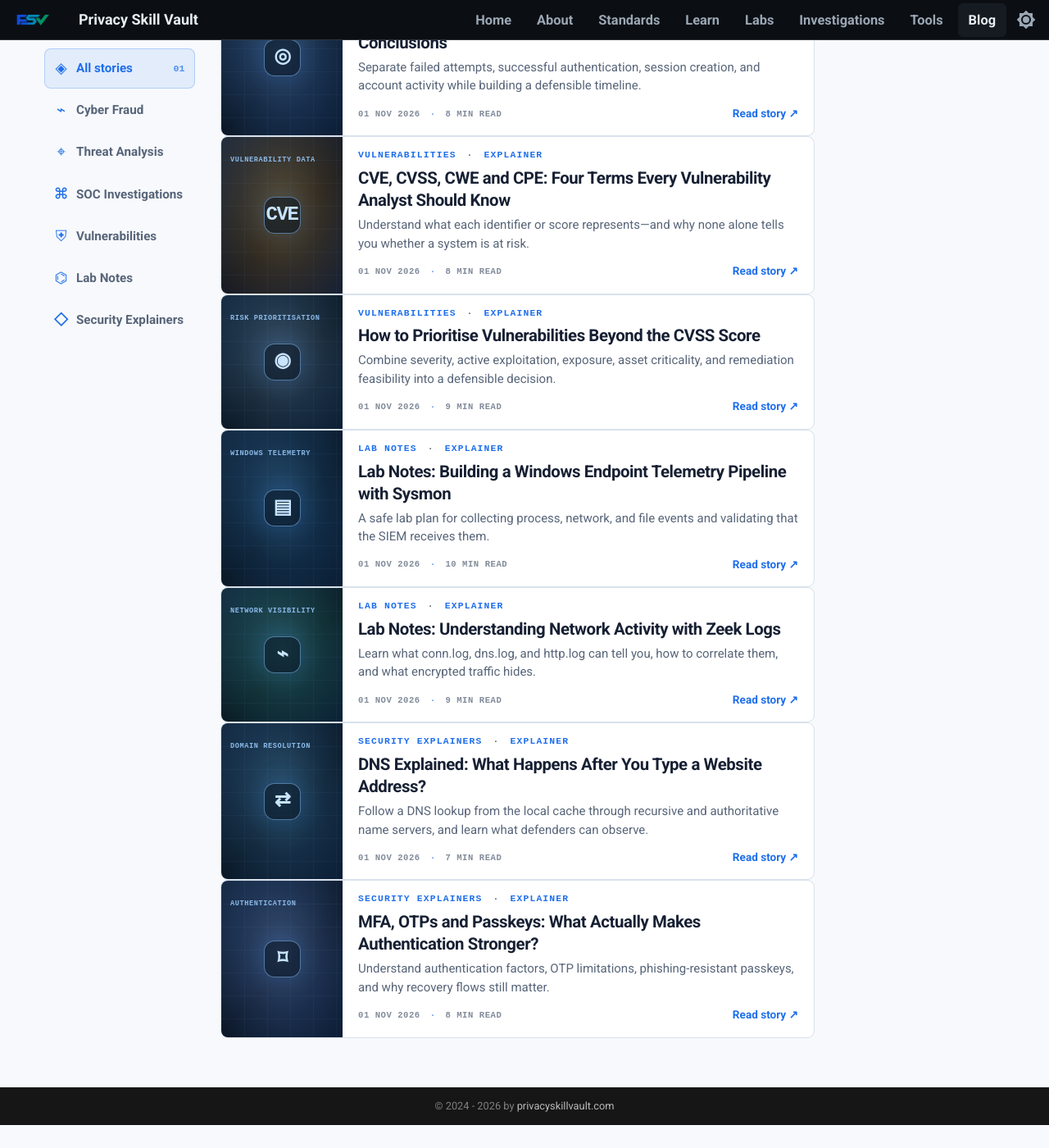
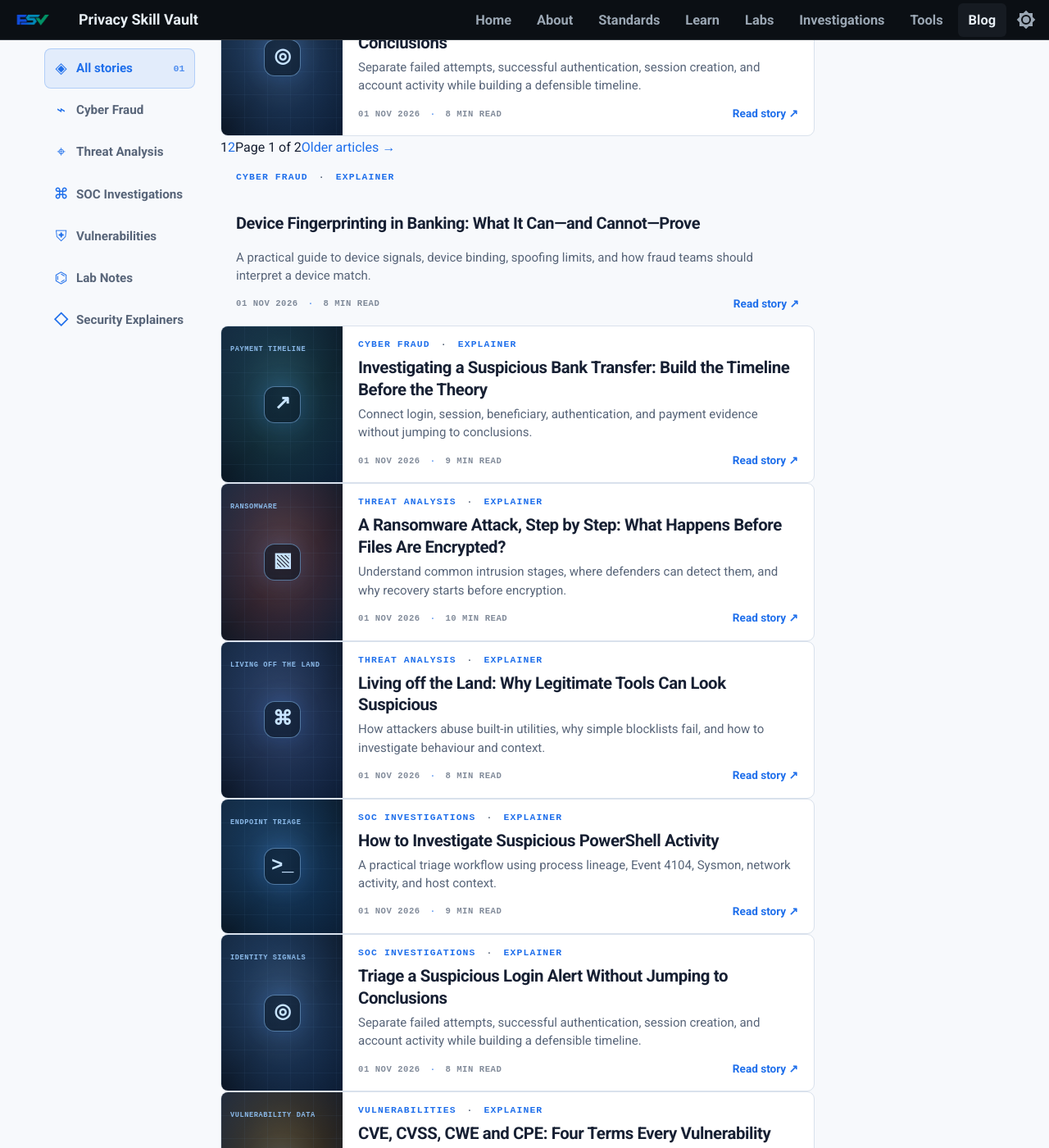
Before and after one commit to PrivacySkillVault/privacyskillvault.github.io, an MkDocs documentation site: the page built from docs/blog/index.md, in a window 1280 px wide and 1400 px high, scrolled down 1484 px. Shown: the whole window at 82% size. Built offline with MkDocs 1.6.1 and Material for MkDocs 9.7.7, drawn with Linux system fonts in a browser that asks for light colours; before the commit the page ends 2856 px from its top, so only the background shows below that.

Commit message:
Use unique article thumbnails and add journal pagination

```diff
--- a/docs/blog/index.md
+++ b/docs/blog/index.md
@@ -22,6 +22,30 @@
     <div class="psv-journal-story-list">
 <a class="psv-story-card" href="cyber-fraud/device-fingerprinting-in-banking/">
       <div class="psv-story-card__art psv-story-art--fraud" aria-hidden="true"><span class="psv-story-art__label">DEVICE INTELLIGENCE</span><span class="psv-thumb-glyph">⌁</span></div>
+      <div class="psv-story-card__body"><span class="psv-story-category">CYBER FRAUD <i>·</i> EXPLAINER</span><h3>Device Fingerprinting in Banking: What It Can—and Cannot—Prove</h3><p>A practical guide to device signals, device binding, spoofing limits, and how fraud teams should interpret a device match.</p><div class="psv-story-card__footer"><small>01 NOV 2026 <i>·</i> 8 MIN READ</small><span>Read story ↗</span></div></div>
+    </a>
+<a class="psv-story-card" href="cyber-fraud/investigating-suspicious-bank-transfer/">
+      <div class="psv-story-card__art psv-story-art--payment" aria-hidden="true"><span class="psv-story-art__label">PAYMENT TIMELINE</span><span class="psv-thumb-glyph">↗</span></div>
+      <div class="psv-story-card__body"><span class="psv-story-category">CYBER FRAUD <i>·</i> EXPLAINER</span><h3>Investigating a Suspicious Bank Transfer: Build the Timeline Before the Theory</h3><p>Connect login, session, beneficiary, authentication, and payment evidence without jumping to conclusions.</p><div class="psv-story-card__footer"><small>01 NOV 2026 <i>·</i> 9 MIN READ</small><span>Read story ↗</span></div></div>
+    </a>
+<a class="psv-story-card" href="threat-analysis/ransomware-attack-chain/">
+      <div class="psv-story-card__art psv-story-art--ransom" aria-hidden="true"><span class="psv-story-art__label">RANSOMWARE</span><span class="psv-thumb-glyph">▧</span></div>
+      <div class="psv-story-card__body"><span class="psv-story-category">THREAT ANALYSIS <i>·</i> EXPLAINER</span><h3>A Ransomware Attack, Step by Step: What Happens Before Files Are Encrypted?</h3><p>Understand common intrusion stages, where defenders can detect them, and why recovery starts before encryption.</p><div class="psv-story-card__footer"><small>01 NOV 2026 <i>·</i> 10 MIN READ</small><span>Read story ↗</span></div></div>
+    </a>
+<a class="psv-story-card" href="threat-analysis/living-off-the-land/">
+      <div class="psv-story-card__art psv-story-art--lotl" aria-hidden="true"><span class="psv-story-art__label">LIVING OFF THE LAND</span><span class="psv-thumb-glyph">⌘</span></div>
+      <div class="psv-story-card__body"><span class="psv-story-category">THREAT ANALYSIS <i>·</i> EXPLAINER</span><h3>Living off the Land: Why Legitimate Tools Can Look Suspicious</h3><p>How attackers abuse built-in utilities, why simple blocklists fail, and how to investigate behaviour and context.</p><div class="psv-story-card__footer"><small>01 NOV 2026 <i>·</i> 8 MIN READ</small><span>Read story ↗</span></div></div>
+    </a>
+<a class="psv-story-card" href="soc-investigations/investigating-suspicious-powershell/">
+      <div class="psv-story-card__art psv-story-art--powershell" aria-hidden="true"><span class="psv-story-art__label">ENDPOINT TRIAGE</span><span class="psv-thumb-glyph">>_</span></div>
+      <div class="psv-story-card__body"><span class="psv-story-category">SOC INVESTIGATIONS <i>·</i> EXPLAINER</span><h3>How to Investigate Suspicious PowerShell Activity</h3><p>A practical triage workflow using process lineage, Event 4104, Sysmon, network activity, and host context.</p><div class="psv-story-card__footer"><small>01 NOV 2026 <i>·</i> 9 MIN READ</small><span>Read story ↗</span></div></div>
+    </a>
+<a class="psv-story-card" href="soc-investigations/triaging-suspicious-login-alert/">
+      <div class="psv-story-card__art psv-story-art--login" aria-hidden="true"><span class="psv-story-art__label">IDENTITY SIGNALS</span><span class="psv-thumb-glyph">◎</span></div>
+      <div class="psv-story-card__body"><span class="psv-story-category">SOC INVESTIGATIONS <i>·</i> EXPLAINER</span><h3>Triage a Suspicious Login Alert Without Jumping to Conclusions</h3><p>Separate failed attempts, successful authentication, session creation, and account activity while building a defensible timeline.</p><div class="psv-story-card__footer"><small>01 NOV 2026 <i>·</i> 8 MIN READ</small><span>Read story ↗</span></div></div>
+    </a>
+    </div>
+    <nav class="psv-journal-pagination" aria-label="Journal pages"><span class="psv-page-link is-current" aria-current="page">1</span><a class="psv-page-link" href="page/2/">2</a><span class="psv-page-status">Page 1 of 2</span><a class="psv-page-next" href="page/2/">Older articles →</a></nav>
       <div class="psv-story-card__body"><span class="psv-story-category">CYBER FRAUD <i>·</i> EXPLAINER</span><h3>Device Fingerprinting in Banking: What It Can—and Cannot—Prove</h3><p>A practical guide to device signals, device binding, spoofing limits, and how fraud teams should interpret a device match.</p><div class="psv-story-card__footer"><small>01 NOV 2026 <i>·</i> 8 MIN READ</small><span>Read story ↗</span></div></div>
     </a>
 <a class="psv-story-card" href="cyber-fraud/investigating-suspicious-bank-transfer/">
```
